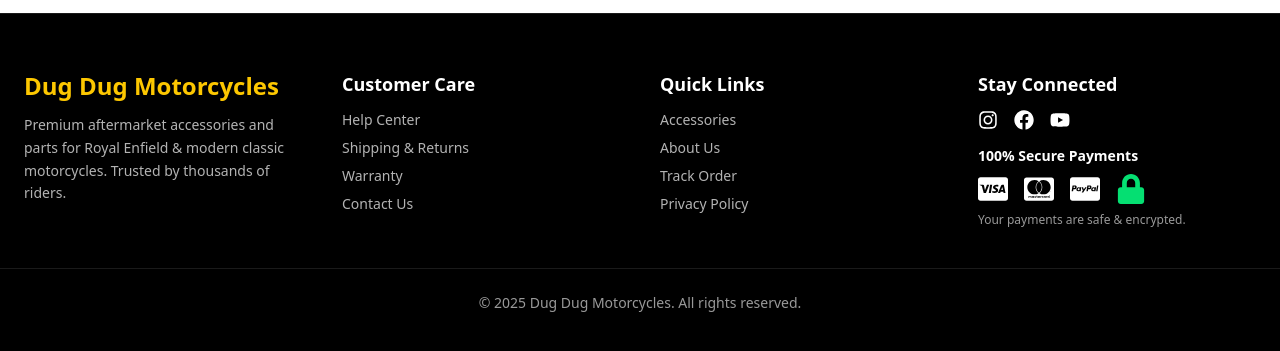
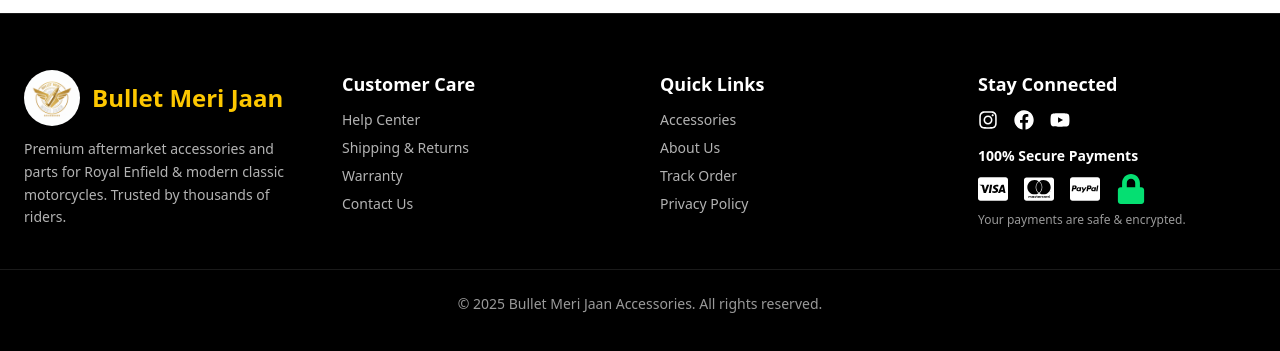
Before and after one commit to rk8287/Bike-Assesries-Platform, a React (Vite) app in the folder client/: page / in a window 1280 px wide. Shown: the part 2797-3148 px from the top of the page. Built offline with nearby package versions, Linux system fonts and the light colour scheme.

Commit message:
text-change

```diff
--- a/client/src/components/Home.jsx
+++ b/client/src/components/Home.jsx
@@ -10,7 +10,7 @@
     <div className="min-h-screen bg-[radial-gradient(ellipse_at_top_right,_var(--tw-gradient-stops))] from-[#0b0b0b] to-[#0f1724] text-white pb-16">
       <main className="pt-[90px]">
         <h2
-          className="text-center text-xl sm:text-1xl md:text-2xl
+          className="text-center sm:text-sm md:text-2xl
              font-semibold tracking-wide text-black"
           style={{ fontFamily: "Poppins, sans-serif" }}
         >
--- a/client/src/pages/Footer.jsx
+++ b/client/src/pages/Footer.jsx
@@ -1,4 +1,4 @@
-import React from "react";
+import logo from "../assets/logo.png";
 import {
   FaInstagram,
   FaFacebook,
@@ -13,12 +13,21 @@
   return (
     <footer className="bg-black text-white pt-14 pb-10 mt-12 border-t border-white/10">
       <div className="max-w-7xl mx-auto px-6 grid grid-cols-1 md:grid-cols-4 gap-10">
+        {/* Brand */}
 
-        {/* Brand */}
         <div>
-          <h2 className="text-2xl font-bold text-yellow-400">
-            Dug Dug Motorcycles
-          </h2>
+          <div className="flex items-center gap-3">
+            <img
+              src={logo}
+              alt="Brand Logo"
+              className="w-12 h-12 sm:w-14 sm:h-14 object-contain rounded-full"
+            />
+
+            <h2 className="text-2xl font-bold text-yellow-400">
+              Bullet Meri Jaan
+            </h2>
+          </div>
+
           <p className="mt-3 text-sm text-white/70 leading-relaxed">
             Premium aftermarket accessories and parts for Royal Enfield & modern
             classic motorcycles. Trusted by thousands of riders.
@@ -31,7 +40,9 @@
             Customer Care
           </h3>
           <ul className="space-y-2 text-white/70 text-sm">
-            <li className="hover:text-yellow-400 cursor-pointer">Help Center</li>
+            <li className="hover:text-yellow-400 cursor-pointer">
+              Help Center
+            </li>
             <li className="hover:text-yellow-400 cursor-pointer">
               Shipping & Returns
             </li>
@@ -44,16 +55,24 @@
         <div>
           <h3 className="text-lg font-semibold text-white mb-3">Quick Links</h3>
           <ul className="space-y-2 text-white/70 text-sm">
-            <li className="hover:text-yellow-400 cursor-pointer">Accessories</li>
+            <li className="hover:text-yellow-400 cursor-pointer">
+              Accessories
+            </li>
             <li className="hover:text-yellow-400 cursor-pointer">About Us</li>
-            <li className="hover:text-yellow-400 cursor-pointer">Track Order</li>
-            <li className="hover:text-yellow-400 cursor-pointer">Privacy Policy</li>
+            <li className="hover:text-yellow-400 cursor-pointer">
+              Track Order
+            </li>
+            <li className="hover:text-yellow-400 cursor-pointer">
+              Privacy Policy
+            </li>
           </ul>
         </div>
 
         {/* Social + Payment Icons */}
         <div>
-          <h3 className="text-lg font-semibold text-white mb-3">Stay Connected</h3>
+          <h3 className="text-lg font-semibold text-white mb-3">
+            Stay Connected
+          </h3>
 
           {/* Social */}
           <div className="flex items-center gap-4 text-xl mb-4">
@@ -63,7 +82,9 @@
           </div>
 
           {/* Payment Icons */}
-          <h4 className="text-sm font-semibold text-white mb-2">100% Secure Payments</h4>
+          <h4 className="text-sm font-semibold text-white mb-2">
+            100% Secure Payments
+          </h4>
           <div className="flex items-center gap-4 text-3xl">
             <FaCcVisa />
             <FaCcMastercard />
@@ -79,7 +100,7 @@
 
       {/* Bottom Bar */}
       <div className="mt-10 pt-6 border-t border-white/10 text-center text-white/60 text-sm">
-        © {new Date().getFullYear()} Dug Dug Motorcycles. All rights reserved.
+        © {new Date().getFullYear()} Bullet Meri Jaan Accessories. All rights reserved.
       </div>
     </footer>
   );
```
